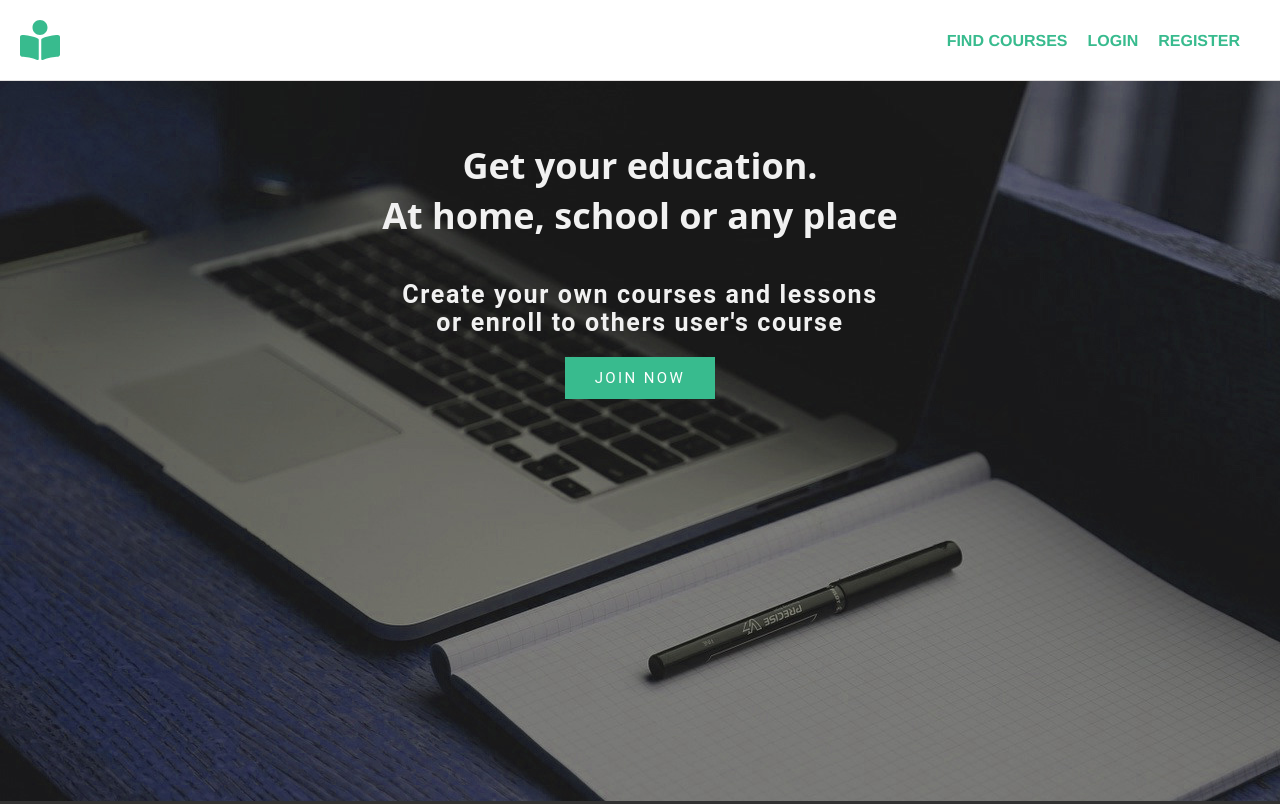
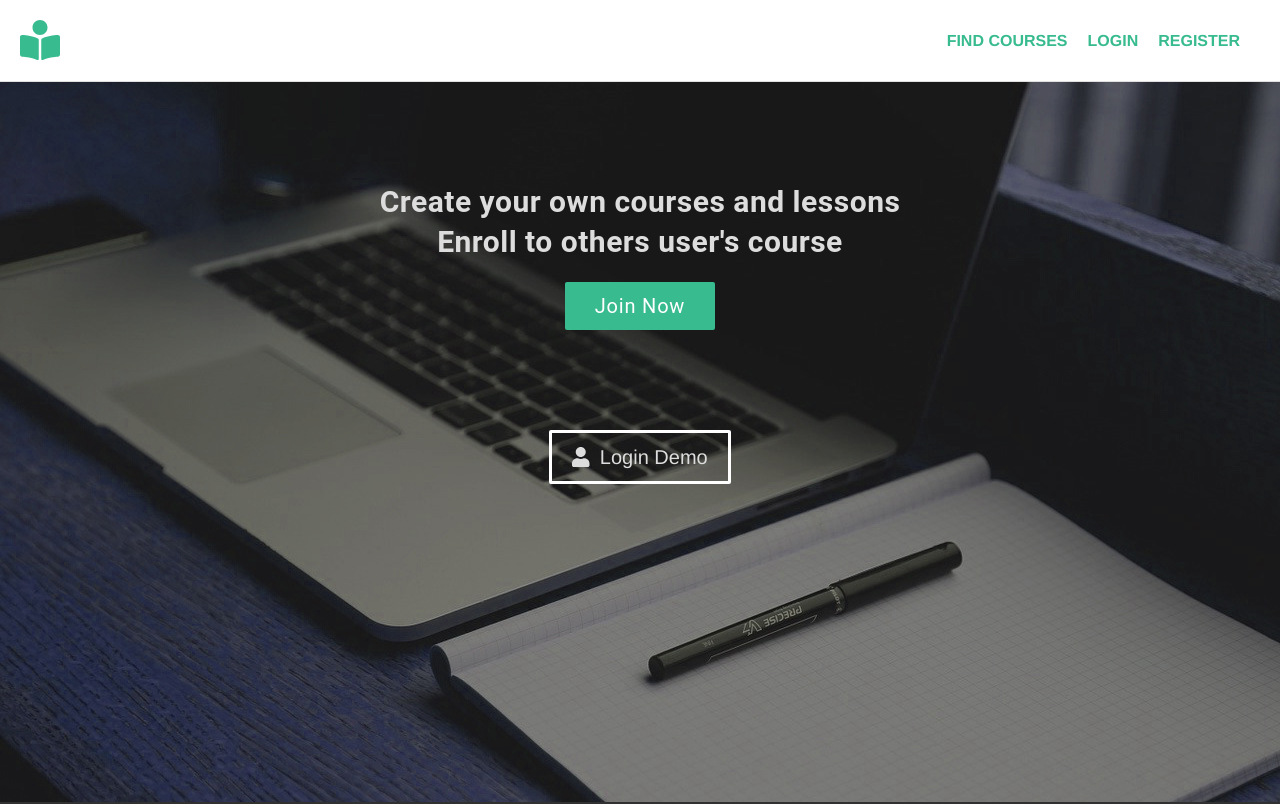
Before and after one commit to nmdaz/elearning-frontend, a Vue app: page /#/ in a window 1280 px wide. Shown: the top 804 px of the page. Built offline with nearby package versions, Linux system fonts and the light colour scheme.

Commit message:
Added Login To Welcome Page

```diff
--- /dev/null
+++ b/src/components/DemoLogin.vue
@@ -0,0 +1,73 @@
+<template>
+  <div class="demo-login" @click="login">
+    <font-awesome-icon class="demo-login__icon" :icon="['fas', 'user']" />
+    <span class="demo-login__text">Login Demo</span>
+  </div>
+</template>
+
+
+<script>
+  export default {
+    name: 'DemoLogin',
+    data() {
+      return {
+        username: 'demo@gmail.com',
+        password: 'demo@gmail.com'
+      }
+    },
+    methods: {
+      async login() {
+        try {
+          await this.$store.dispatch('auth/login', {
+            email: this.username,
+            password: this.password
+          });
+
+          this.$router.push({name: 'AuthoredCourses'});
+        } catch (error) {
+          console.log(error);
+        }
+      }
+    }
+  }
+</script>
+
+
+<style lang="scss" scoped>
+  @import '@/css/_mixin.scss';
+
+  .demo-login {
+    font-size: 20px;
+    text-align: center;
+    width: fit-content;
+    margin-left: auto;
+    margin-right: auto;
+    display: flex;
+    justify-content: space-around;
+    align-items: center;
+    border-radius: 2px;
+    padding: .2em 1em;
+    margin-top: 5rem;
+    border: 3px solid white;
+    border-radius: 2px;
+
+
+    &__icon {
+      font-size: 1em;
+      margin-right: .5rem;
+    }
+
+    &__text {
+      font-size: 1em;
+    }
+
+    @include for-tablet-down {
+      font-size: 15px;
+      border-width: 2.5px;
+    }
+
+    @include for-phone-only {
+      border-width: 2.2px;
+    }
+  }
+</style>
--- a/src/components/base/BaseButton.vue
+++ /dev/null
@@ -1,27 +0,0 @@
-<template>
-	<button class="base-button" :type="type" @click="$emit('click')">
-		<slot></slot>
-	</button>
-</template>
-
-<script>
-export default {
-	name: 'BaseButton',
-	props: { type: String }
-}
-</script>
-
-<style lang="scss" scoped>
-.base-button {
-	padding: 0.6rem 1.5rem;
-    background-color: #38bb8e;
-    border: none;
-    letter-spacing: 0.12rem;
-    font-size: 0.75rem;
-    cursor: pointer;
-    color: white;
-    font-family: Roboto;
-    text-transform: uppercase;
-    border-radius: 2px;
-}
-</style>
--- a/src/css/_global.scss
+++ b/src/css/_global.scss
@@ -18,7 +18,6 @@ html, body {
     font-size: 20px;
     font-family: OpenSans, Helvetica, Arial;
     color: #444;
-    line-height: 1.05rem;
 }
 
 
--- a/src/main.js
+++ b/src/main.js
@@ -12,7 +12,7 @@ import { faPhp, faLaravel, faJs, faHtml5, faCss3, faVuejs, faSass, faFacebookSqu
 import {
 	faBars, faPlay, faBookReader, faArrowCircleRight, faChevronDown, faChevronUp, faChevronLeft,
 	faChevronRight, faList, faCircle, faHeart, faAngry, faQuoteLeft, faQuoteRight, faEdit, faSave,
-	faTrash, faDownload, faTrashAlt, faAngleRight, faDatabase, faEnvelope
+	faTrash, faDownload, faTrashAlt, faAngleRight, faDatabase, faEnvelope, faUser
 } from '@fortawesome/free-solid-svg-icons'
 
 library.add (
@@ -47,7 +47,8 @@ library.add (
 	faJs,
 	faEnvelope,
 	faFacebookSquare,
-	faGithub
+	faGithub,
+	faUser
 )
 
 Vue.component('font-awesome-icon', FontAwesomeIcon)
--- a/src/router/index.js
+++ b/src/router/index.js
@@ -52,12 +52,6 @@ const routes = [
         component: Courses
     },
     {
-        path: '/enrolled-courses',
-        name: 'EnrolledCourses',
-        component: EnrolledCourses,
-        meta: { requiresAuth: true }
-    },
-    {
         path: '/home',
         component: Home,
         meta: { requiresAuth: true },
@@ -73,15 +67,10 @@ const routes = [
             },
             {
                 path: 'authored-courses',
-                component: AuthoredCourses
+                component: AuthoredCourses,
+                name: 'AuthoredCourses'
             }
         ]
-    },
-    {
-        path: '/authored-courses',
-        name: 'AuthoredCourses',
-        component: AuthoredCourses,
-        meta: { requiresAuth: true }
     },
     {
         path: '/course-player/:courseId',
--- a/src/views/Welcome.vue
+++ b/src/views/Welcome.vue
@@ -1,26 +1,22 @@
 <template>
   <div class="welcome-view">
     <header class="hero-header">
+      <p class="hero-header__text">Create your own courses and lessons</p>
+      <p class="hero-header__text mb-1rem">Enroll to others user's course</p>
+      <BaseButton @click="register" class="hero-header__button">Join Now</BaseButton>
 
-            <div class="hero-header__quote">
-               <p> Get your education. </p>
-               <p> At home, school or any place </p>
-            </div>
-
-            <p class="hero-header__text">Create your own courses and lessons</p>
-            <p class="hero-header__text mb-1rem">or enroll to others user's course</p>
-
-            <BaseButton @click="register" class="hero-header__button">Join Now</BaseButton>
+      <DemoLogin />
     </header>
   </div>
 </template>
 
 <script>
 import BaseButton from '@/components/controls/BaseButton';
+import DemoLogin from '@/components/DemoLogin';
 
 export default {
   name: 'WelcomeView',
-    components: { BaseButton },
+  components: { BaseButton, DemoLogin },
   methods: {
     register() {
       this.$router.push({name: 'Register' });
@@ -34,11 +30,12 @@ export default {
 @import '@/css/_mixin.scss';
 
 .hero-header {
-    padding: 3rem;
+  padding: 5rem 3rem;
   background-image: url('../assets/img/bg_welcome.jpg');
   background-size: cover;
   min-height: 90vh;
-    color: #f1f1f1;
+  color: #DDD;
+  line-height: 2rem;
 
   &__quote {
     font-family: "Open Sans";
@@ -46,7 +43,6 @@ export default {
     text-align: center;
     font-size: 1.8rem;
     margin-bottom: 2rem;
-        line-height: 2.5rem;
     max-width: 800px;
     margin-left: auto;
     margin-right: auto;
@@ -54,19 +50,26 @@ export default {
 
   &__text {
     text-align: center;
-        font-size: 1.25rem;
+    font-size: 1.5rem;
     font-weight: bold;
-        letter-spacing: .08rem;
+    letter-spacing: .025rem;
     font-family: Roboto;
-        line-height: 1.4rem;
   }
 
   &__button {
     margin: 0 auto 0 auto;
     display: block;
+    border-radius: 2px;
+    text-transform: none;
+    letter-spacing: .04rem;
+    font-size: 1rem;
   }
 
   @include for-tablet-down {
+
+    padding-left:  1rem;
+    padding-right: 1rem;
+
     &__quote {
       font-size: 1.5rem;
       line-height: 2rem;
@@ -74,17 +77,28 @@ export default {
 
     &__text {
       font-size: 1rem;
+      line-height: 1.2rem;
+    }
+
+    &__button {
+      font-size: .8rem;
+      padding: .5rem 1rem;
     }
   }
 
   @include for-phone-only {
     &__quote {
-            font-size: 1.1rem;
+      font-size: 1rem;
       line-height: 1.6rem;
     }
 
     &__text {
-            font-size: .9rem;
+      font-size: .8rem;
+    }
+
+    &__button {
+      font-size: .7rem;
+      padding: .3rem .8rem;
     }
   }
 }
```
Also changed, not shown: src/components/base/BaseInput.vue (deleted, +0 -29 lines). Lines whose indentation alone changed are shown as unchanged.
